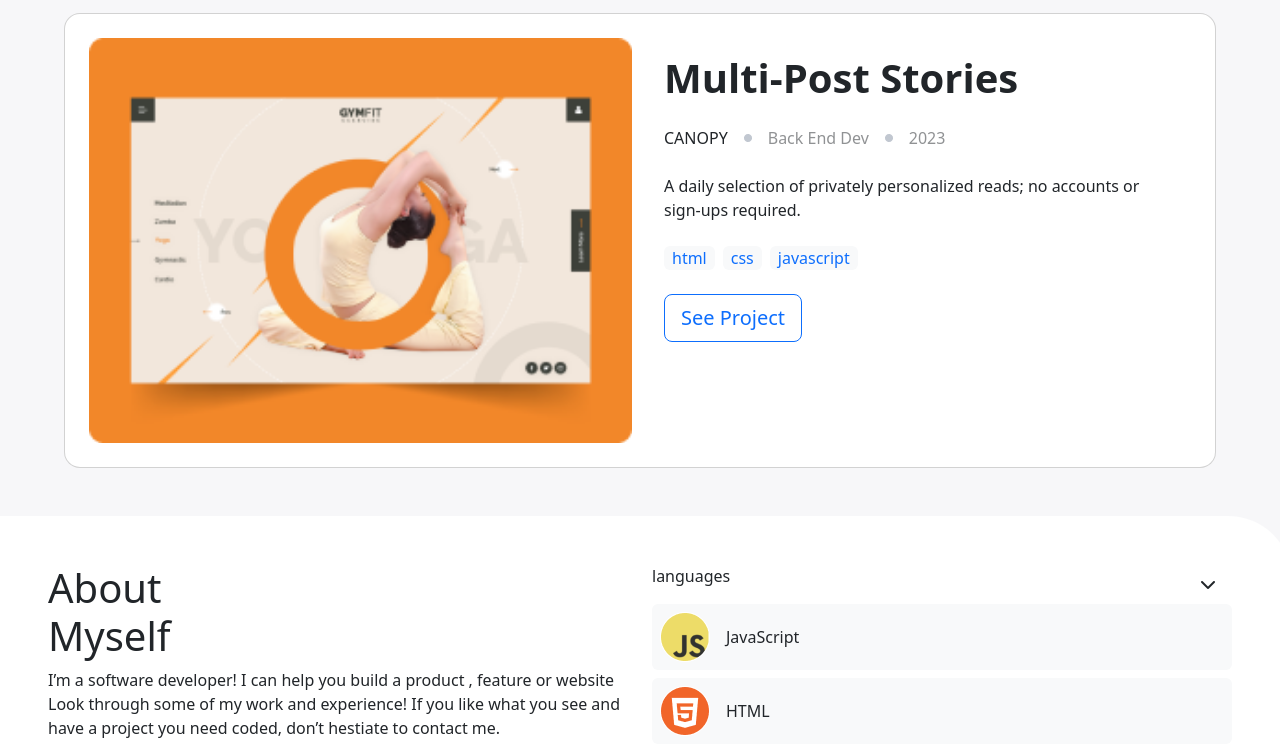
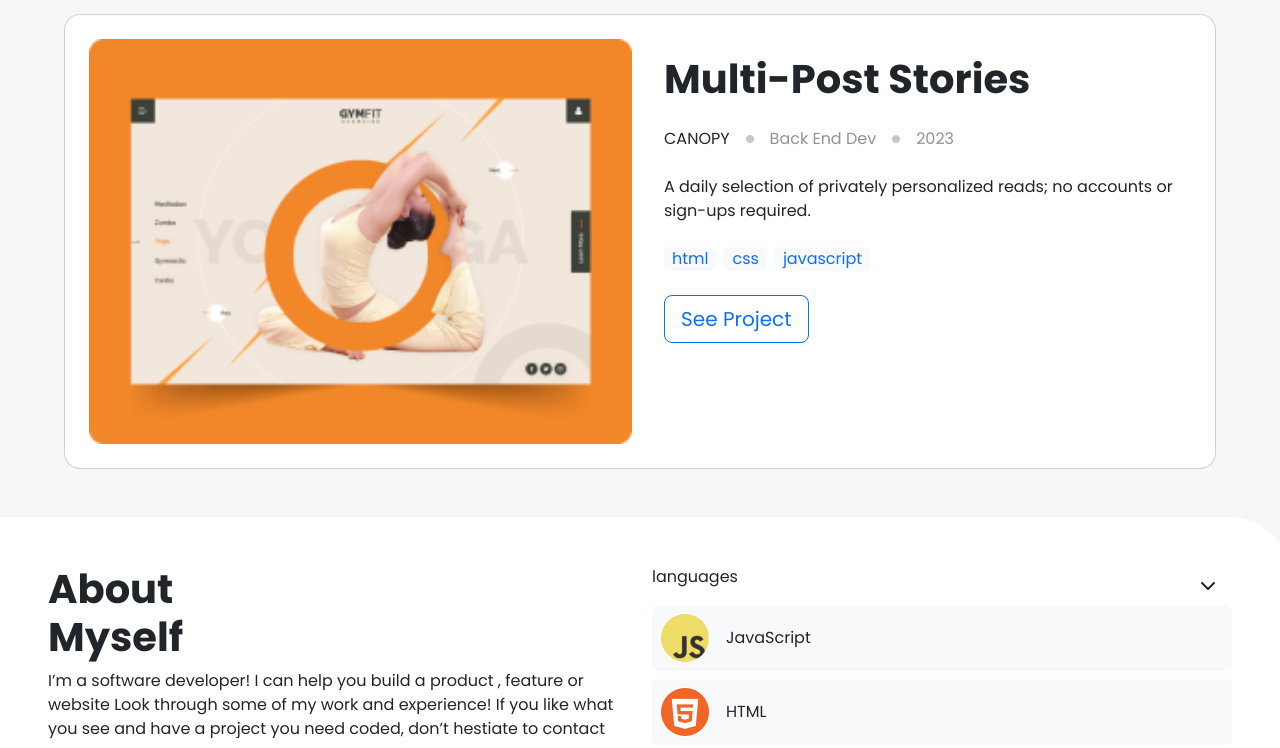
Before and after one commit to zeff96/personal-portfolio, a plain HTML site: page index.html in a window 1280 px wide. Shown: the part 1829-2577 px from the top of the page. Drawn offline with nearby package versions, Linux system fonts and the light colour scheme.

Commit message:
Add poppins font family

```diff
--- a/index.html
+++ b/index.html
@@ -70,7 +70,7 @@
         id="hero"
       >
         <div class="col-sm-8">
-          <h1>
+          <h1 class="fw-bold fs-1">
             I&#8217;m Adeka<br />
             Glad to see you!
           </h1>
@@ -122,7 +122,7 @@
       <section class="work mt-5 mx-sm-5 px-3" id="work"></section>
       <section id="about" class="row bg-white py-5 px-3 px-sm-5">
         <div class="col-sm-6">
-          <h1>
+          <h1 class="fw-bold fs-1">
             About<br />
             Myself
           </h1>
--- a/style.css
+++ b/style.css
@@ -1,5 +1,8 @@
+@import url("https://fonts.googleapis.com/css2?family=Poppins:wght@400;700&display=swap");
+
 body {
   background: #f7f7f9;
+  font-family: Poppins, sans-serif;
 }
 
 .offcanvas-backdrop {
```
